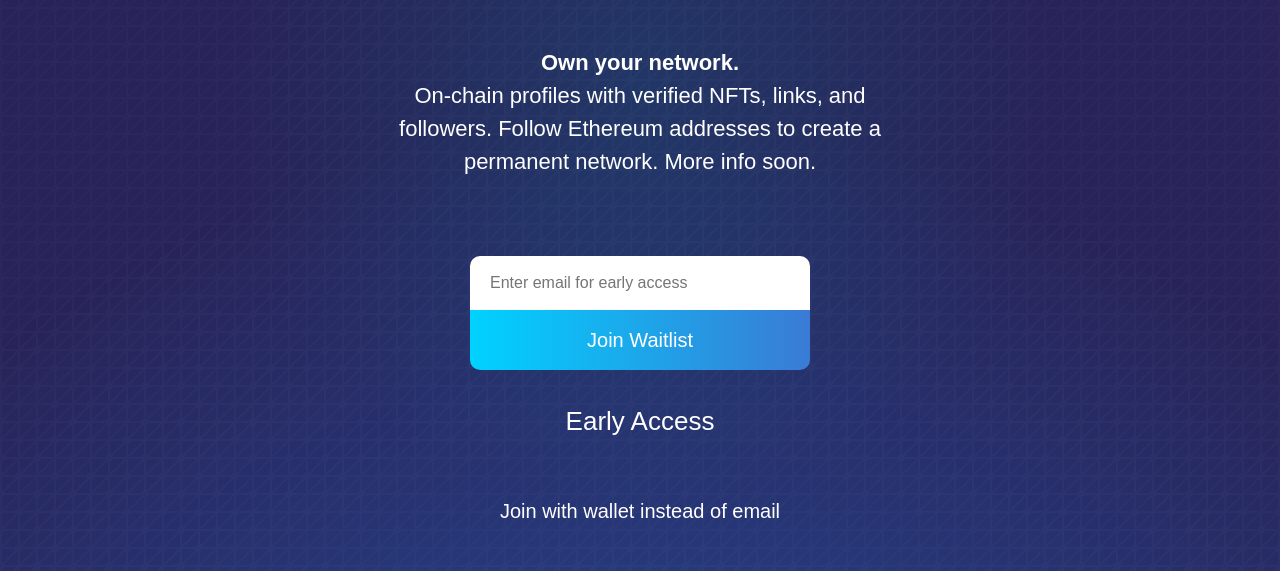
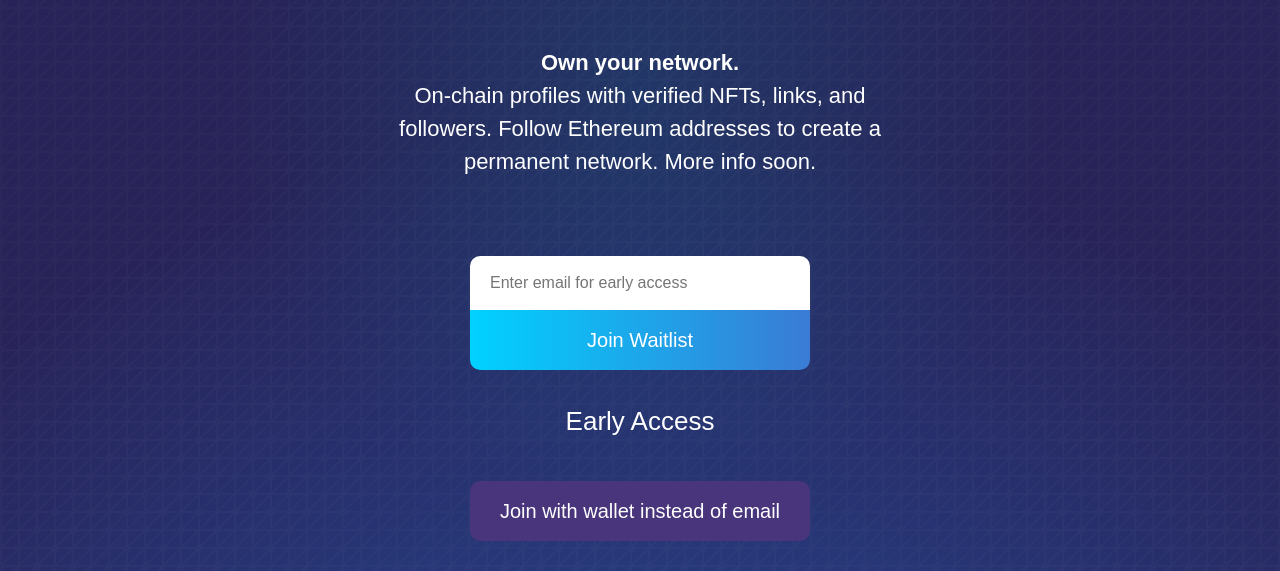
Before and after one commit to bitprofileio/bitprofileio.github.io, a website: page index.html in a window 1280 px wide. Shown: the part 229-800 px from the top of the page. Drawn offline with nearby package versions, Linux system fonts and the light colour scheme; a script that the page names is missing.

Commit message:
modified theme

```diff
--- a/css/landing-page.css
+++ b/css/landing-page.css
@@ -383,7 +383,7 @@ header.masthead h1 {
   border-radius: 10px;
   padding: 15px 20px 15px 20px;
   border-width: 0px;
-  background-color: rgba(0,0,0,0);
+  background-color: rgb(72,53,123);
   border-style: none;
   border-width: 0px;
   color: white;
--- a/index.html
+++ b/index.html
@@ -83,7 +83,7 @@
     <section>
       <div class="container">
         <div class="row mx-auto mb-0 mt-2">
-            <div class="col-lg-6 col-md-6 text-center my-auto mx-auto">
+            <div class="col-lg-4 col-md-4 text-center my-auto mx-auto">
               <button id="address_button">Join with wallet instead of email</button>
             </div>
         </div>
```
